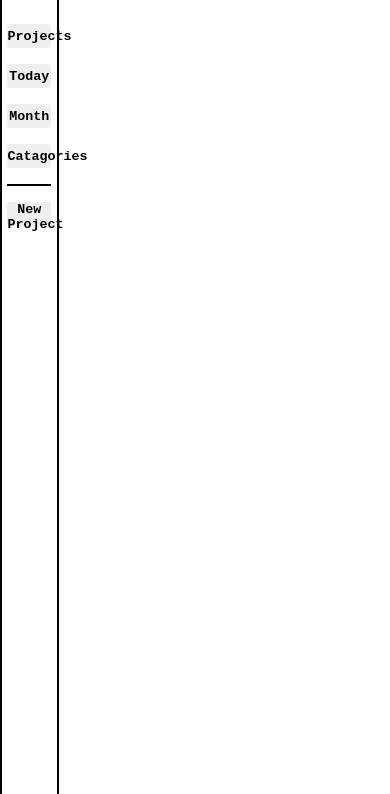
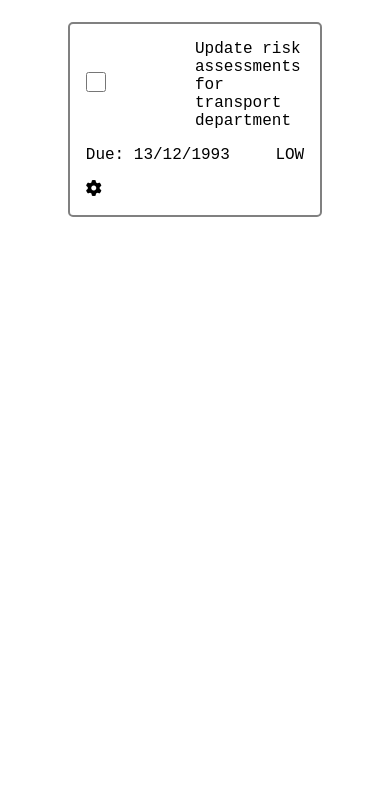
Before and after one commit to VenexCon/SHEQ-To-Do-List-, a website built with webpack: page src/template.html in a window 390 px wide. Shown: the part 50-844 px from the top of the page. Built offline with nearby package versions, Linux system fonts and the light colour scheme; a web font is replaced by a local one.

Commit message:
<update>Updated style.scss and completed aside-left.

```diff
--- a/src/style/abstractions/variables.scss
+++ b/src/style/abstractions/variables.scss
@@ -1,6 +1,9 @@
 @import url('https://fonts.googleapis.com/css2?family=B612+Mono&display=swap');
 
 $baseFont:'B612 Mono', monospace;
-$hamburgerBG: teal;
+$teal: teal;
 $spanHover: white;
 $navBGcolor: rgba(160, 154, 154, 0.986);
+$white: white;
+
+$heroBorder: grey;
--- a/src/style/style.scss
+++ b/src/style/style.scss
@@ -7,6 +7,12 @@
     margin:0;
     box-sizing: border-box;
     font-family: $baseFont;
+
+    .icon::before {
+        display: inline-block;
+        text-rendering: auto;
+        -webkit-font-smoothing: antialiased;
+      }
 };
 
 .app {
@@ -34,12 +40,13 @@
         padding: 0.5rem;
         align-items: center;
         justify-content: center;
-        background-color: $hamburgerBG;
+        background-color: $teal;
 
         span {
             display: block;
             border: 2px solid black;
             width: 100%;
+            transition: 0.4s;
 
         }
 
@@ -54,7 +61,9 @@
     };
 
     .title-wrapper {
-        margin-right:1rem;
+        margin: auto;
+        justify-self: center;
+        align-self: center;
 
         .title {
             color: white;
@@ -63,20 +72,28 @@
 
 }
 /* Aside enters upon hamburger click */
-/* Add in media quiries */
+
+.main {
+    display: flex;
+    flex-direction: row;
+    transition: 0.4s;
+}
+
+
 .aside-left {
     position: fixed;
     display: flex;
     flex-direction: column;
     border: 2px solid black;
     width: 15vw;
-    height: 100vh;
+    height: 90vh;
     align-items: center;
     left: -100%;
     transition: 0.4s;
 
     &.is-active{
         display:flex;
+        position: relative;
         left: 0;
     }
 
@@ -94,14 +111,95 @@
             cursor: pointer;
             width:80%;
             border: none;
-            height: 1.5rem;
+            min-height: 1.5rem;
+            height: fit-content;
             border-radius: 3px;
             font-weight: bolder;
+            transition: 0.2s;
+
+            &:hover {
+                background-color: $teal;
+                color: $white;
+            }
+
+            &.add-project:before {
+                font: var(--fa-font-solid);
+                content: "\f0fe";
+                margin-right: 1rem;
+                };
+            }
+
+            hr {
+                width: 80%;
+                border: 1px solid black;
+            }
+
+        };
+
+}
+
+.cardcontainer {
+    //border: 2px solid red;
+    justify-self: center;
+    width: 100%;
+    height: 100%;
+    padding: 1rem;
+
+    .innerContainer {
+        display: flex;
+        flex-direction: column;
+        gap: 2rem;;
+        //border: 2px dashed blue;
+        height: 80%;
+        width: 80%;
+        margin: auto;
+        align-items: center;
+        padding: 1rem;
+    }
+
+    .hero-card{
+        border: 2px solid $heroBorder;
+        border-radius: 5px;;
+        min-width: 90%;
+        min-height: 4rem;
+        display: flex;
+        flex-direction: row;
+        flex-wrap: wrap;
+        gap: 1rem;
+        align-items: center;
+        justify-content: space-between;
+        padding: 1rem;
+        transition: 0.4s;
+
+        .hero-check{
+            height: 1.25rem;
+            width: 1.25rem;
+            border-radius: 50%;
+
         }
 
-        hr {
-            width: 80%;
-            border: 1px solid black;
+        .hero-icon {
+            font-size: 1.5rem;
+            width: 1.5rem;
         }
-      }
-};
+
+        .hero-title {
+            max-width: 50%;
+        }
+
+        &:hover{
+            box-shadow: 2px 4px grey;
+            transform: scale(1.025);
+
+        }
+    }
+}
+
+
+
+/*600px MQ */
+@media only screen and (max-width: 600px) {
+    .aside-left {
+        width: 100vw;
+    }
+  }
--- a/src/template.html
+++ b/src/template.html
@@ -4,6 +4,7 @@
     <meta charset="utf-8">
     <title>SheqToDo</title>
     <meta name="viewport" content="width=device-width, initial-scale=1">
+    <script src="https://kit.fontawesome.com/a587b37b46.js" crossorigin="anonymous"></script>
   </head>
   <body>
     <!-- Parent Container replaces body -->
@@ -25,9 +26,10 @@
 
       </nav>
 
+
+  <main class="main">
       <!-- Aside Buttons -->
-      <aside class="aside-left is-active">
-
+      <aside class="aside-left">
         <div class="nav-links">
           <button class="projects">Projects</button>
           <button class="today">Today</button>
@@ -36,8 +38,31 @@
           <hr>
           <button class="add-project">New Project</button>
         </div>
+      </aside>
 
-      </aside>
+      <div class="cardcontainer">
+        <div class="innerContainer">
+
+          <div class="hero-card">
+            <div class="hero-icon checked">
+              <input type="checkbox" class="hero-check">
+            </div>
+            <div class="hero-title">Update risk assessments for transport department</div>
+            <div class="hero-date">Due: 13/12/1993</div>
+            <div class="hero-priority">LOW</div>
+            <div class="hero-edit"><i class="fa-solid fa-gear"></i> </div>
+
+          </div>
+
+        </div>
+      </div>
+
+
+
+  </main>
+
+
+
 
     </div>
 
```
Also changed, not shown: dist/index.html, dist/main.js.
